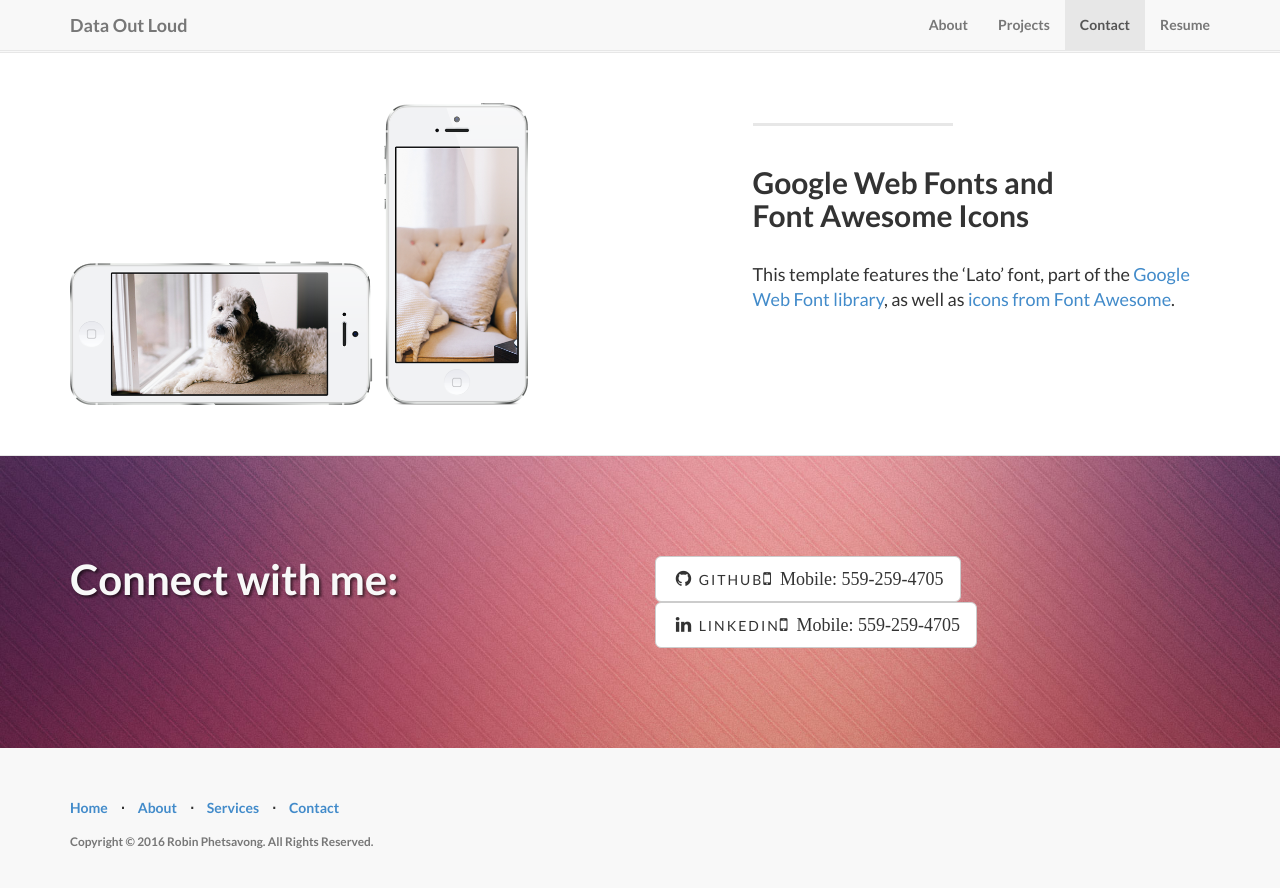
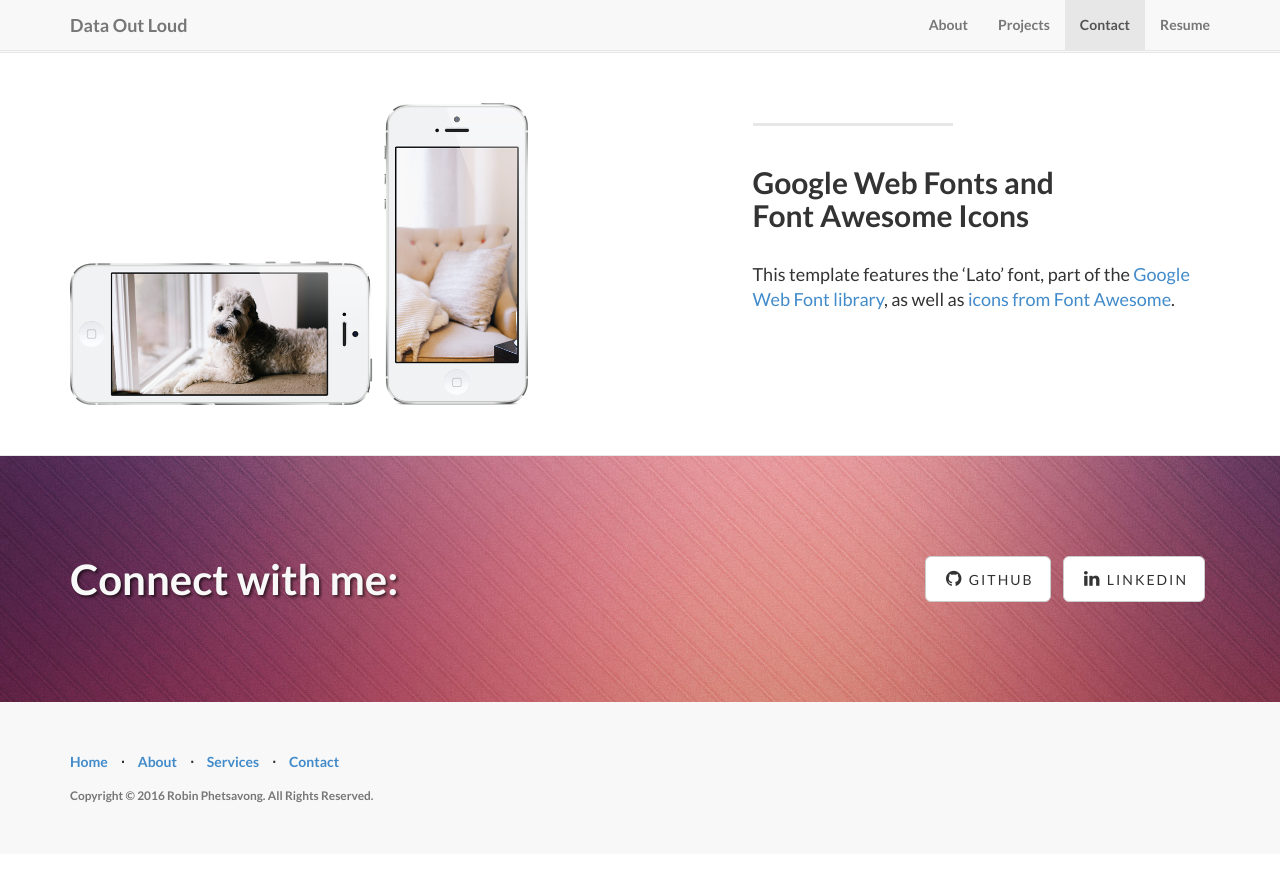
Before and after one commit to robinphetsa/robinphetsa.github.io, a Jekyll site: the page built from index.html, in a window 1280 px wide and 900 px high, scrolled down 1904 px. Shown: the top 888 px of the window. Built offline with Jekyll 4.4.1, drawn with Linux system fonts in a browser that asks for light colours; after the commit the page ends 2758 px from its top, so only the background shows below that.

Commit message:
Update contact.html

```diff
--- a/_includes/contact.html
+++ b/_includes/contact.html
@@ -10,7 +10,7 @@
 					<ul class="list-inline banner-social-buttons">
 						{% for social in site.social %}
 						<li>
-							<a href="{{ social.url }}" class="btn btn-default btn-lg"><i class="fa fa-{{ social.title }} fa-fw"></i> <span class="network-name">{{ social.title }}</span><span class="fa fa-mobile" aria-hidden="true">&nbsp; Mobile: 559-259-4705</span></a>
+							<a href="{{ social.url }}" class="btn btn-default btn-lg"><i class="fa fa-{{ social.title }} fa-fw"></i> <span class="network-name">{{ social.title }}</span></a>
 						</li>
 						{% endfor %}
 					</ul>
```
